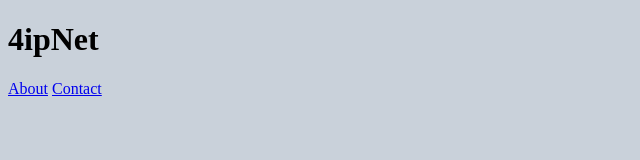
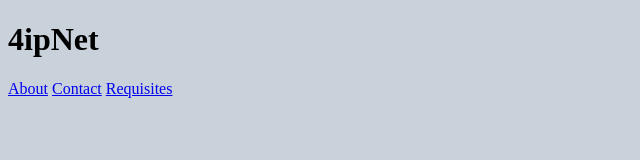
Before and after one commit to lutsakandrii/html1, a plain HTML site: page index.html in a window 1280 px wide. Shown: the full height of the page, 0-640 px from the left. Drawn offline with Linux system fonts and the light colour scheme.

Commit message:
home commit

```diff
--- a/index.html
+++ b/index.html
@@ -8,6 +8,7 @@
     <h1>4ipNet</h1>
     <a href="about.html" target="_blank">About</a>
     <a href="contact.html" target="_blank">Contact</a>
+    <a href="requisites.html" target="_blank">Requisites</a>
 
 </body>
 </html>
```
